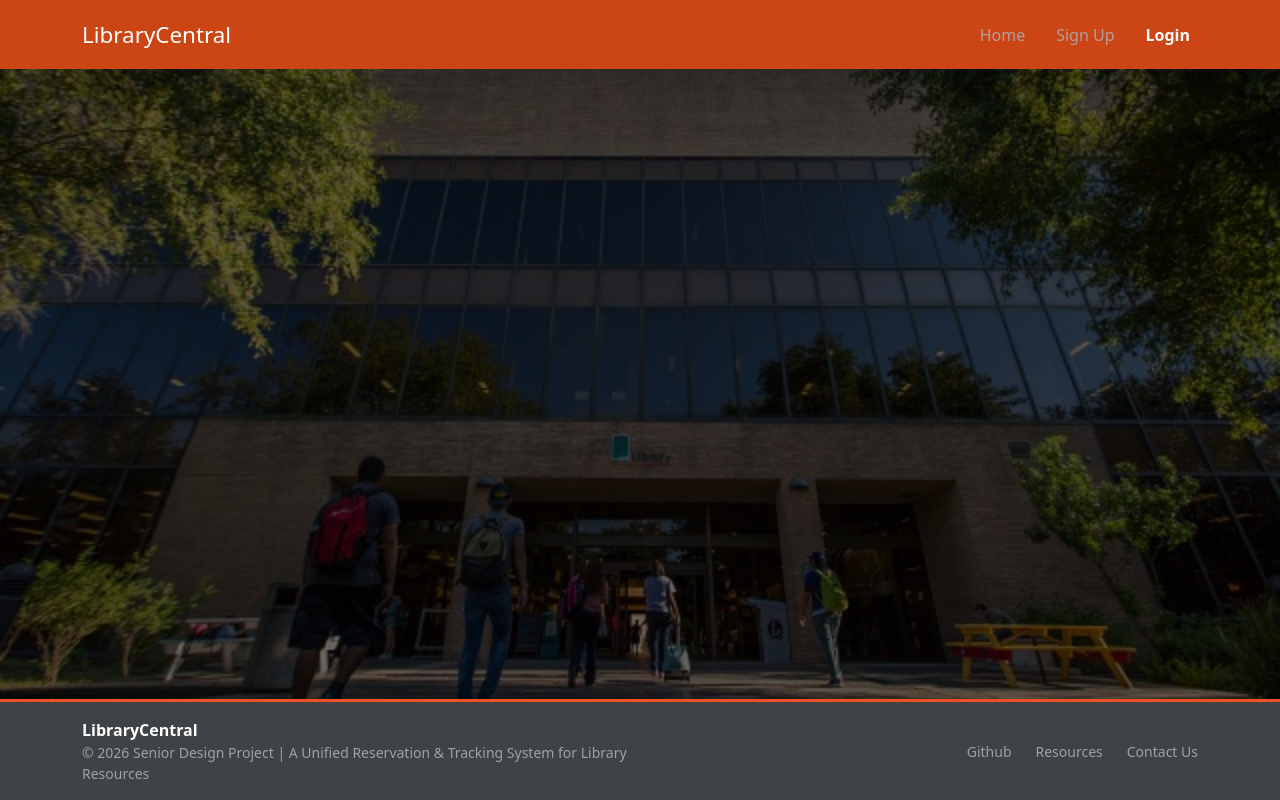
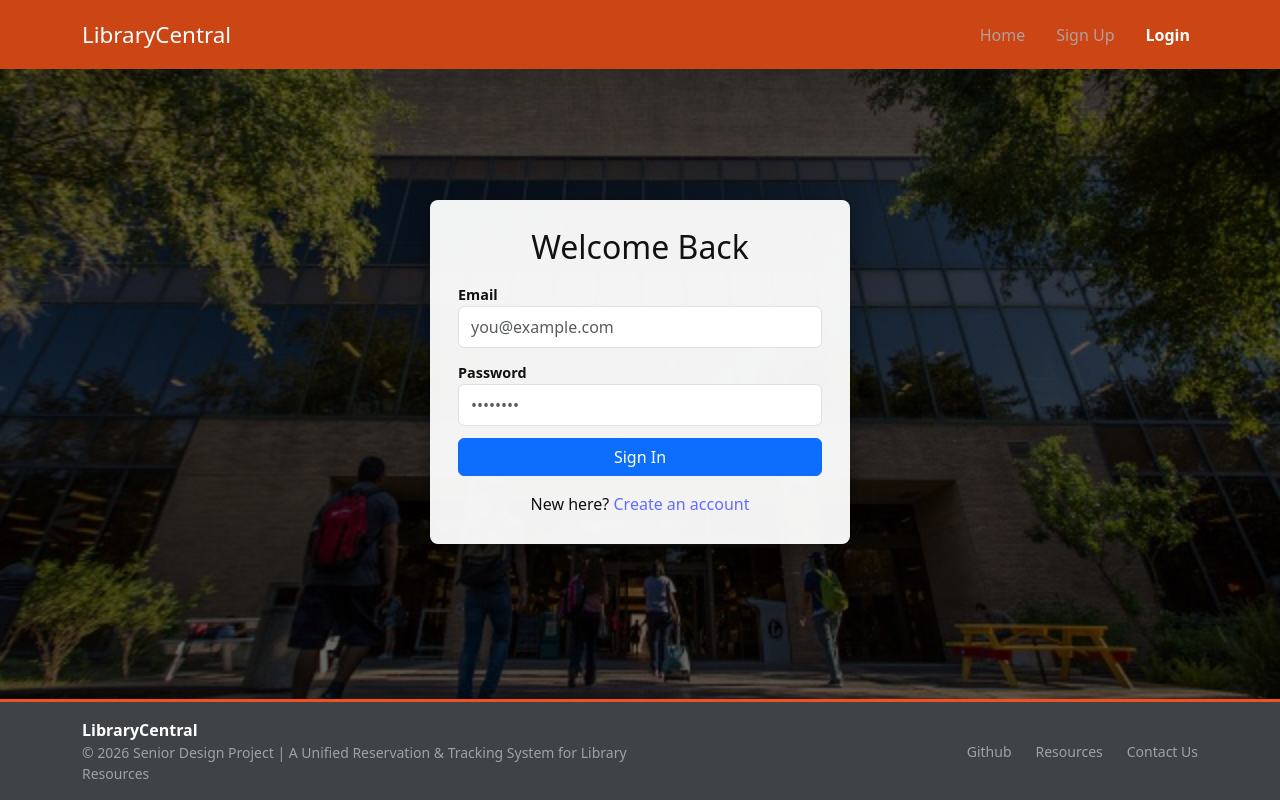
Before and after one commit to valeriamtz01/LibraryCentral, a React app in the folder frontend/: page /login in a window 1280 px wide. Built offline with nearby package versions, Linux system fonts and the light colour scheme; no server answers; the HTML template or start-up script is replaced by a standard one.

Commit message:
login page

```diff
--- a/frontend/src/api.ts
+++ b/frontend/src/api.ts
@@ -1,5 +1,5 @@
 import axios from "axios";
 
 export const api = axios.create({
-  baseURL: import.meta.env.VITE_API_BASE_URL,
+  baseURL: import.meta.env.VITE_API_BASE_URL || 'http://127.0.0.1:8000',
 });
--- a/frontend/src/pages/Login.css
+++ b/frontend/src/pages/Login.css
@@ -17,3 +17,36 @@
   color: white;                /* ensures text stands out against the image */
   margin: 0;
 }
+/*main login card container*/
+.login-card {
+  background: rgba(255, 255, 255, 0.95);
+  color: #111;
+  padding: 28px;
+  border-radius: 8px;
+  width: 100%;
+  max-width: 420px;
+  box-shadow: 0 6px 20px rgba(0,0,0,0.35);
+}
+/*login card style*/
+.login-card h2 {
+  margin-bottom: 16px;
+}
+/*labels and input fields*/
+.login-form .form-group {
+  text-align: left;
+  margin-bottom: 12px;
+}
+
+.login-form label {
+  font-weight: 600;
+  font-size: 0.9rem;
+}
+
+.login-form .form-control {
+  height: 42px;
+}
+/*error message styling*/
+.alert-danger {
+  padding: 8px 12px;
+  margin-bottom: 12px;
+}
--- a/frontend/src/pages/Login.tsx
+++ b/frontend/src/pages/Login.tsx
@@ -1,13 +1,105 @@
 //import { Container, Row, Col, Button } from 'react-bootstrap';
 //import { Link } from 'react-router-dom';
-import './Login.css';
+import { useState } from 'react';
+import { useNavigate, Link } from 'react-router-dom';
+import { api } from '../api';
+import './Login.css'; // importing customized css styles --> we have hero-section for background image here and can add more styles as needed
 
+//functional login component with form handling and API integration
 const Login = () => {
+  const navigate = useNavigate(); // react-router-dom hook for navigation after successful login
+
+  // State variables for form input  && UI behavior
+  const [email, setEmail] = useState('');
+  const [password, setPassword] = useState('');
+  const [error, setError] = useState<string | null>(null);
+  const [loading, setLoading] = useState(false);
+
+  //validate user input before submitting to API
+  const validate = () => {
+    if (!email || !password) {
+      setError('Please enter email and password.');
+      return false;
+    }
+    // simple email check
+    const re = /^\S+@\S+\.\S+$/;
+    if (!re.test(email)) {
+      setError('Please enter a valid email address.');
+      return false;
+    }
+    setError(null); //used to clear error if validation passes.
+    return true;
+  };
+
+  //handle form submission
+  const handleSubmit = async (e: React.FormEvent) => {
+    e.preventDefault();
+    if (!validate()) return; //stops submission if validation fails
+    setLoading(true);
+    try {
+      //send login request to backend API with email and password
+      const resp = await api.post('/auth/login/', { email, password });
+      // Expect a token or user payload. Save token if present.
+      if (resp?.data?.token) {
+        localStorage.setItem('token', resp.data.token);
+      }
+      setLoading(false);
+      navigate('/');
+    } catch (err: any) {
+      setLoading(false);
+      // log full error for debugging network/CORS issues
+      // eslint-disable-next-line no-console
+      console.error('Login error', err);
+      const msg = err?.response?.data?.detail || err?.response?.data?.error || err.message || 'Login failed';
+      setError(String(msg));
+    }
+  };
+
+
+
   return (
     <div className="login-page">
-      {/*section is for background */}
       <section className="hero-section text-center">
+        <div className="login-card">
+          <h2>Welcome Back</h2>
+          <form onSubmit={handleSubmit} className="login-form">
+            {error && <div className="alert alert-danger">{error}</div>}
+            <div className="form-group">
+              <label htmlFor="email">Email</label>
+              <input
+                id="email"
+                type="email"
+                className="form-control"
+                value={email}
+                onChange={(e) => setEmail(e.target.value)}
+                placeholder="you@example.com"
+              />
+            </div>
 
+            <div className="form-group">
+              <label htmlFor="password">Password</label>
+              <input
+                id="password"
+                type="password"
+                className="form-control"
+                value={password}
+                onChange={(e) => setPassword(e.target.value)}
+                placeholder="••••••••"
+              />
+            </div>
+
+            <button className="btn btn-primary w-100" type="submit" disabled={loading}>
+              {loading ? 'Signing in…' : 'Sign In'}
+            </button>
+          </form>
+
+
+
+          <div className="mt-3">
+            <span>New here? </span>
+            <Link to="/signup">Create an account</Link>
+          </div>
+        </div>
       </section>
     </div>
   );
```
Also changed, not shown: 1 other file (tests, documents, lock files or other folders).
